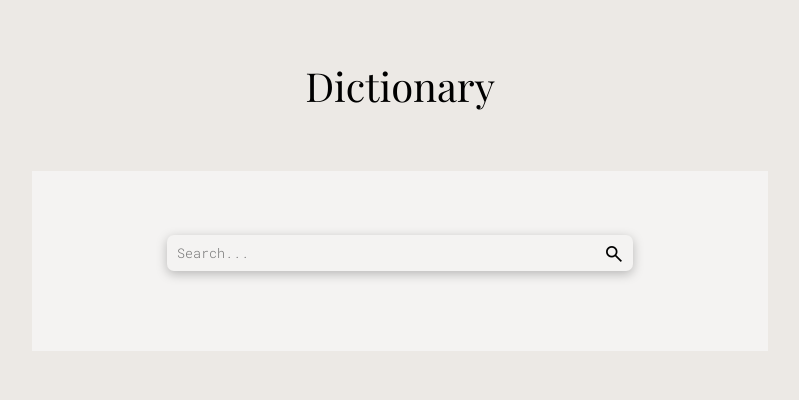
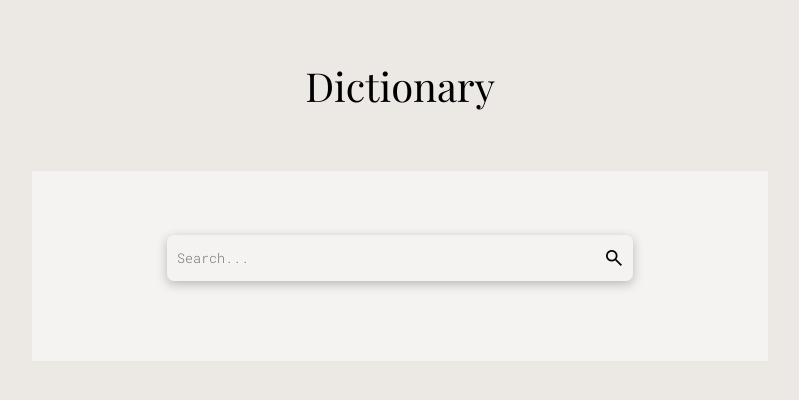
Before and after one commit to nathaliegustafsson/dictionary-assingment, a React (Vite) app: page / in a window 1280 px wide. Shown: the top 400 px of the page, without its empty margins (240-1039 px from the left). Built offline with nearby package versions, Linux system fonts and the light colour scheme; a web font is replaced by a local one.

Commit message:
fixed position on search icon btn

```diff
--- a/src/components/Dictionary.jsx
+++ b/src/components/Dictionary.jsx
@@ -61,12 +61,13 @@ function DictionaryExample() {
                         backgroundColor: '#F4F3F2',
                         display: 'flex',
                         justifyContent: 'space-between',
+                        alignItems: 'center',
                         padding: '0.5rem',
                         border: 'none',
                         borderRadius: '7px',
                         boxShadow: '0px 3px 10.300000190734863px rgba(0, 0, 0, 0.25)',
                         width: '450px',
-                        height: '20px',
+                        height: '30px',
                     }}
                 >
                     <input
@@ -89,8 +90,10 @@ function DictionaryExample() {
                             border: 'none',
                             backgroundColor: 'transparent',
                             padding: 0,
-                            marginBottom: '1rem',
                             cursor: 'pointer',
+                            display: 'flex',
+                            justifyContent: 'center',
+                            alignItems: 'center',
                         }}
                     >
                         <span className="material-symbols-outlined" style={{ fontSize: '22px' }}>
```
